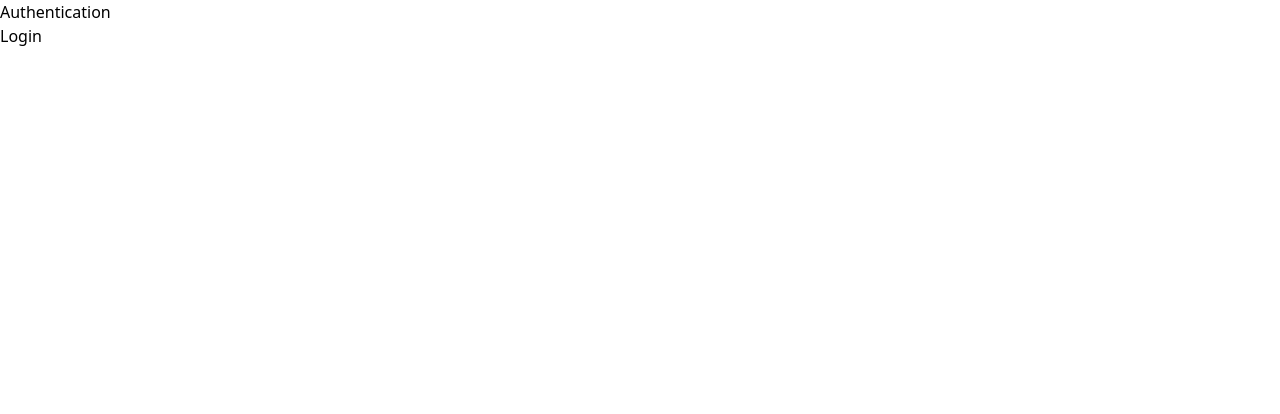
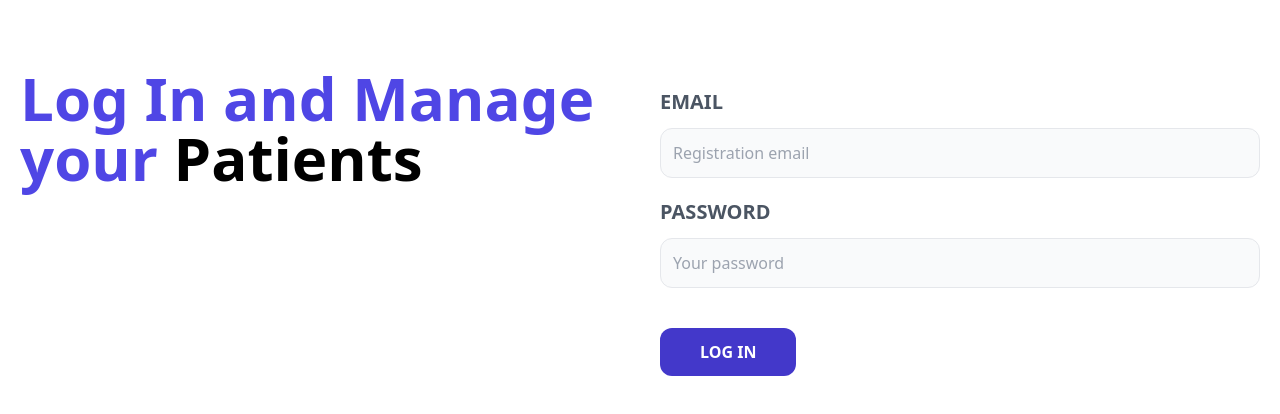
Before and after one commit to estebancb03/Veterinary-Administrator, a React (Vite) app in the folder frontend/: page / in a window 1280 px wide. Shown: the top 414 px of the page. Built offline with nearby package versions, Linux system fonts and the light colour scheme.

Commit message:
Login form was created

```diff
--- a/frontend/src/layout/AuthenticationLayout.jsx
+++ b/frontend/src/layout/AuthenticationLayout.jsx
@@ -3,8 +3,9 @@
 const AuthenticationLayout = () => {
   return (
     <>
-        <h2>Authentication</h2>
-        <Outlet />
+        <main className="container mx-auto md:grid md:grid-cols-2 mt-12 gap-10 p-5">
+          <Outlet />
+        </main>
     </>
   );
 }
--- a/frontend/src/pages/Login.jsx
+++ b/frontend/src/pages/Login.jsx
@@ -1,7 +1,48 @@
 const Login = () => {
   return (
     <>
-        <h2>Login</h2>
+      <div>
+        <h1 className="text-indigo-600 font-black text-6xl">
+          Log In and Manage your
+          <span className="text-black"> Patients</span>
+        </h1>
+      </div>
+      <div>
+        <form action="">
+          <div className="my-5">
+            <label
+              className="uppercase text-gray-600 block text-xl font-bold"
+            >
+              Email
+            </label>
+            <input
+              type="email"
+              placeholder="Registration email"
+              className="border w-full p-3 mt-3 bg-gray-50 rounded-xl"
+            />
+          </div>
+
+          <div className="my-5">
+            <label
+              className="uppercase text-gray-600 block text-xl font-bold"
+            >
+              Password
+            </label>
+            <input
+              type="password"
+              placeholder="Your password"
+              className="border w-full p-3 mt-3 bg-gray-50 rounded-xl"
+            />
+          </div>
+
+          <input
+            type="submit"
+            value="Log in"
+            className="bg-indigo-700 w-full py-3 px-10 rounded-xl text-white uppercase
+                       font-bold mt-5 hover:cursor-pointer hover:bg-indigo-800 md:w-auto"
+          />
+        </form>
+      </div>
     </>
   );
 }
```
